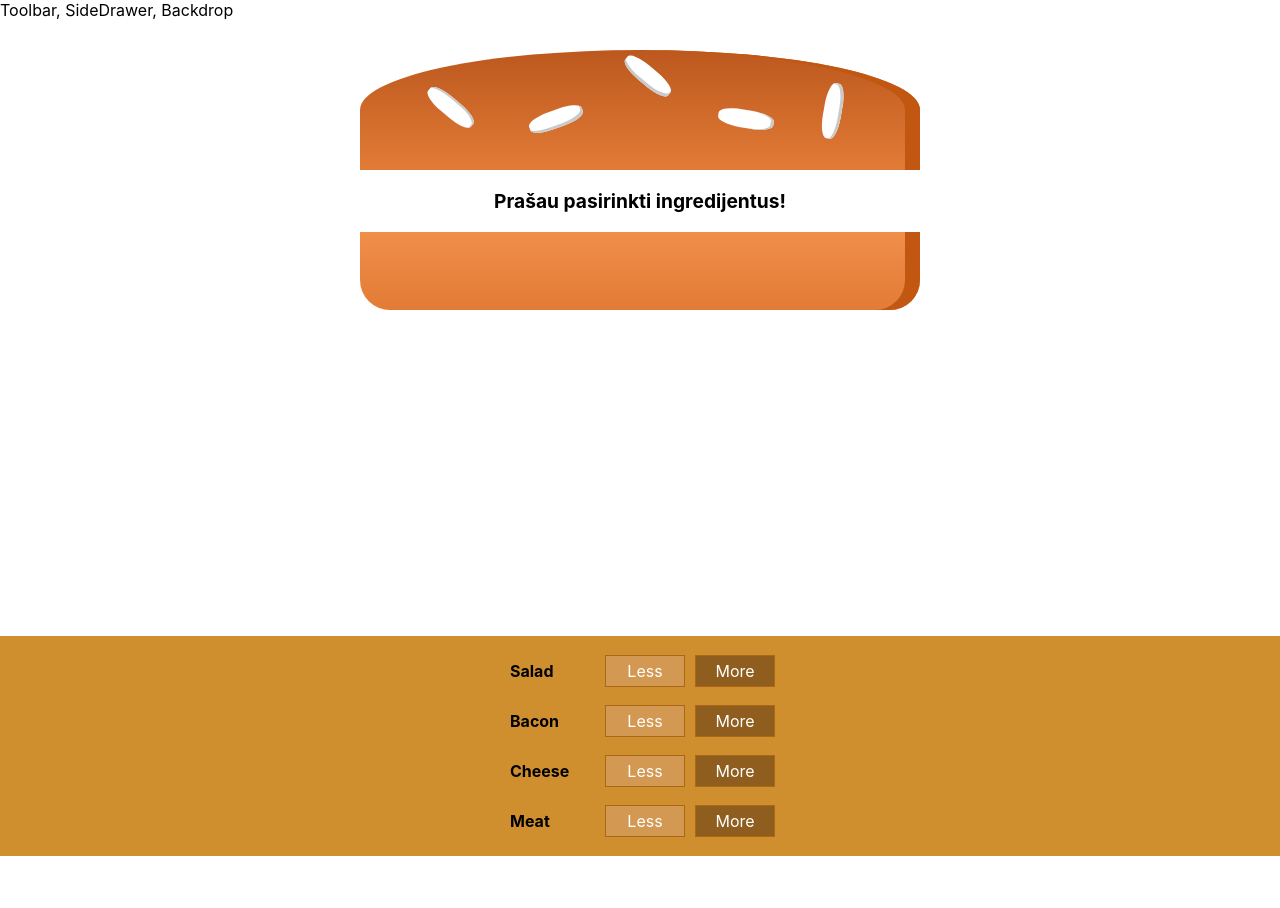
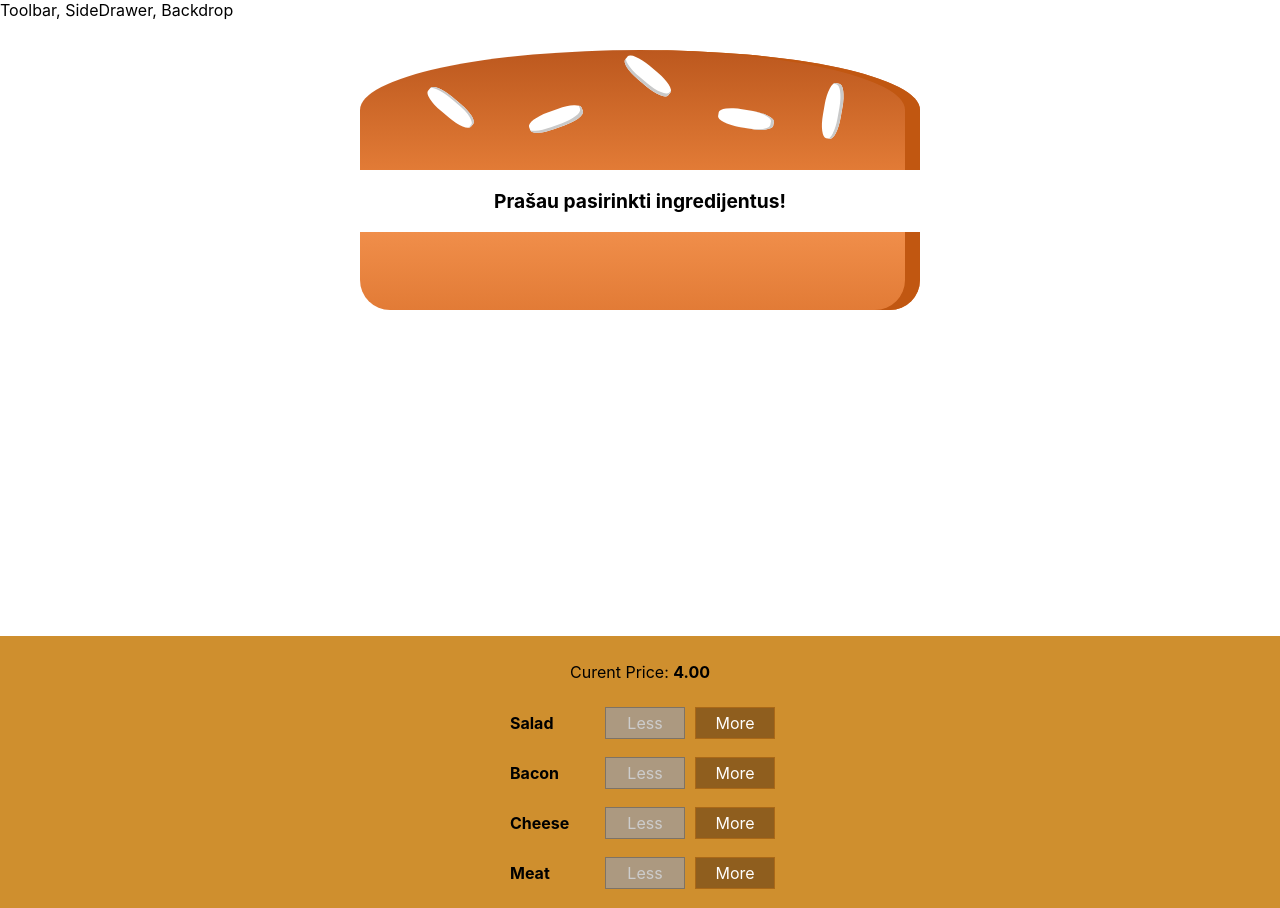
Before and after one commit to spinass/Burger-Build, a React app: page / in a window 1280 px wide. Before the commit the page ends 856 px from the top, so only its background shows below. Built offline with nearby package versions, Linux system fonts and the light colour scheme; the HTML template or start-up script is replaced by a standard one.

Commit message:
pridedam Less ir Price

```diff
--- a/src/components/Burger/BuildControls/BuildControl/BuildControl.js
+++ b/src/components/Burger/BuildControls/BuildControl/BuildControl.js
@@ -5,7 +5,9 @@
 const buildControl = props => (
   <div className="BuildControl">
     <div className="Label">{props.label}</div>
-    <button className="Less">Less</button>
+    <button className="Less" onClick={props.removed} disabled={props.disabled}>
+      Less
+    </button>
     <button className="More" onClick={props.added}>
       More
     </button>
--- a/src/components/Burger/BuildControls/BuildControls.js
+++ b/src/components/Burger/BuildControls/BuildControls.js
@@ -13,11 +13,16 @@
 
 const buildControls = props => (
   <div className="BuildControls">
+    <p>
+      Curent Price: <strong>{props.price.toFixed(2)}</strong>
+    </p>
     {controls.map(ctrl => (
       <BuildControl
         key={ctrl.label}
         label={ctrl.label}
         added={() => props.ingredientAdded(ctrl.type)}
+        removed={() => props.ingredientRemoved(ctrl.type)}
+        disabled={props.disabled[ctrl.type]}
       />
     ))}
   </div>
--- a/src/containers/BurgerBuilder/BurgerBuilder.js
+++ b/src/containers/BurgerBuilder/BurgerBuilder.js
@@ -35,13 +35,38 @@
     this.setState({ totalPrice: newPrice, ingredients: updatedIngredients });
   };
 
-  removeIngredientHandler = type => {};
+  removeIngredientHandler = type => {
+    const oldCount = this.state.ingredients[type];
+    if (oldCount <= 0) {
+      return;
+    }
+    const updatedCount = oldCount - 1;
+    const updatedIngredients = {
+      ...this.state.ingredients
+    };
+    updatedIngredients[type] = updatedCount;
+    const priceDeduction = INGREDIENT_PRICES[type];
+    const oldPrice = this.state.totalPrice;
+    const newPrice = oldPrice + priceDeduction;
+    this.setState({ totalPrice: newPrice, ingredients: updatedIngredients });
+  };
 
   render() {
+    const disabledInfo = {
+      ...this.state.ingredients
+    };
+    for (let key in disabledInfo) {
+      disabledInfo[key] = disabledInfo[key] <= 0;
+    }
     return (
       <Aux>
         <Burger ingredients={this.state.ingredients} />
-        <BuildControls ingredientAdded={this.addIngredientHandler} />
+        <BuildControls
+          ingredientAdded={this.addIngredientHandler}
+          ingredientRemoved={this.removeIngredientHandler}
+          disabled={disabledInfo}
+          price={this.state.totalPrice}
+        />
       </Aux>
     );
   }
```
